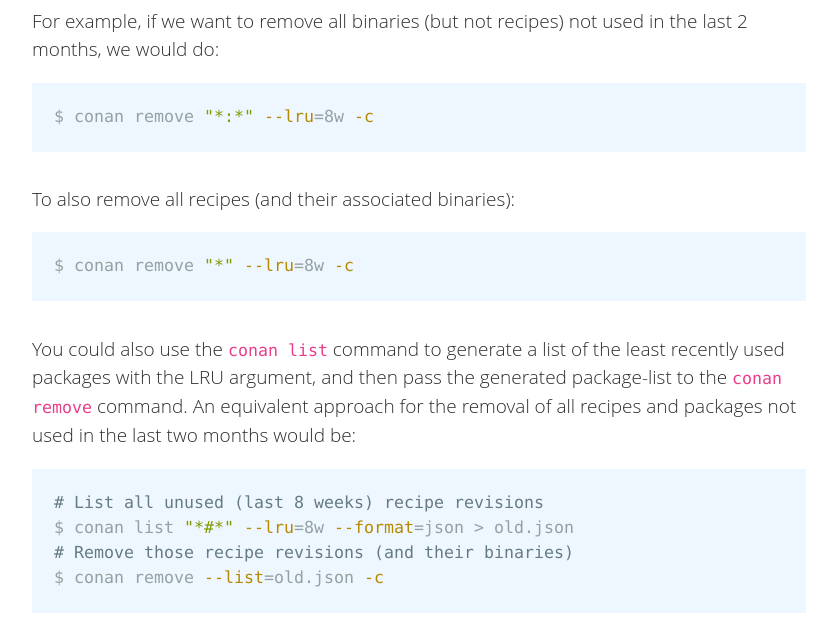
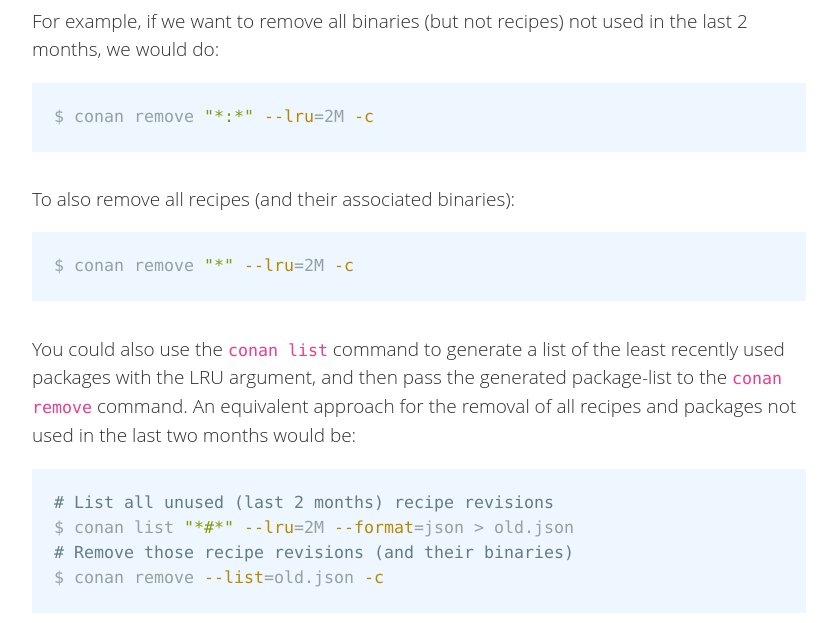
Before and after one commit to conan-io/conan-io.github.io, a Jekyll site: the page built from _posts/2023-11-28-Conan-new-features-2-0-14.markdown, in a window 1280 px wide and 900 px high, scrolled down 2548 px. Shown: the part 153-776 px from the top of the window, without its empty margins (20-857 px from the left). Built offline with Jekyll 4.4.1, drawn with Linux system fonts in a browser that asks for light colours; comment, search, counter and statistics services are not loaded.

Commit message:
minor changes

````diff
--- a/_posts/2023-11-28-Conan-new-features-2-0-14.markdown
+++ b/_posts/2023-11-28-Conan-new-features-2-0-14.markdown
@@ -103,13 +103,13 @@ For example, if we want to remove all binaries (but not recipes) not used in the
 months, we would do:
 
 ```bash
-$ conan remove "*:*" --lru=8w -c
+$ conan remove "*:*" --lru=2M -c
 ```
 
 To also remove all recipes (and their associated binaries):
 
 ```bash
-$ conan remove "*" --lru=8w -c
+$ conan remove "*" --lru=2M -c
 ```
 
 You could also use the `conan list` command to generate a list of the least recently used
@@ -118,8 +118,8 @@ remove` command. An equivalent approach for the removal of all recipes and packa
 used in the last two months would be:
 
 ```bash
-# List all unused (last 8 weeks) recipe revisions
-$ conan list "*#*" --lru=8w --format=json > old.json
+# List all unused (last 2 months) recipe revisions
+$ conan list "*#*" --lru=2M --format=json > old.json
 # Remove those recipe revisions (and their binaries)
 $ conan remove --list=old.json -c
 ```
````
